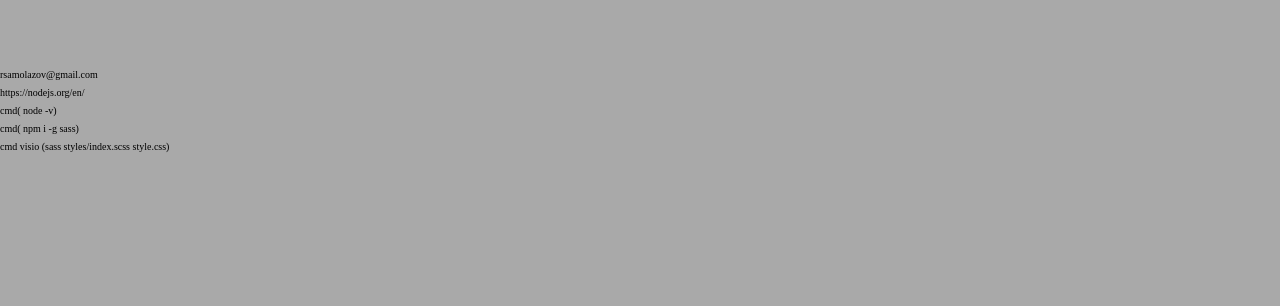
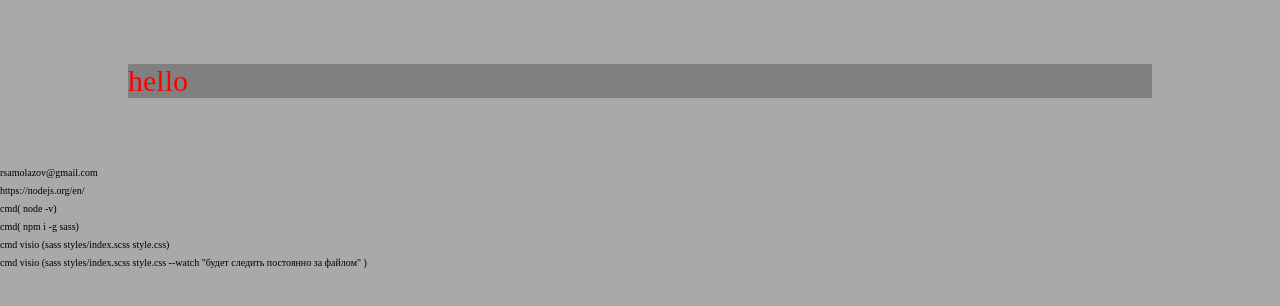
Before and after one commit to RSamolazov/12, a plain HTML site: page index.html in a window 1280 px wide. Drawn offline with Linux system fonts and the light colour scheme.

Commit message:
Adds comits

```diff
--- a/index.html
+++ b/index.html
@@ -10,7 +10,7 @@
 <body>
     <div class="wrapper">
 
-
+hello
 
 
 
@@ -53,6 +53,7 @@
     </div>
     <span class="e-mail">rsamolazov@gmail.com</span> <br>
     <span class="e-mail">https://nodejs.org/en/ <br> cmd( node -v)  <br>
-        cmd( npm i -g sass) <br> cmd visio (sass styles/index.scss style.css)</span>
+        cmd( npm i -g sass) <br> cmd visio (sass styles/index.scss style.css) <br>
+        cmd visio (sass styles/index.scss style.css --watch "будет следить постоянно за файлом" ) <br></span>
 </body>
 </html>
--- a/styles/global.scss
+++ b/styles/global.scss
@@ -8,4 +8,7 @@ body{
 .wrapper{
     width: 80%;
     margin: 5% auto;
+    color: red;
+    font-size: 30px;
+    background: gray;
 }
```
Also changed, not shown: style.css, 1 other file.
